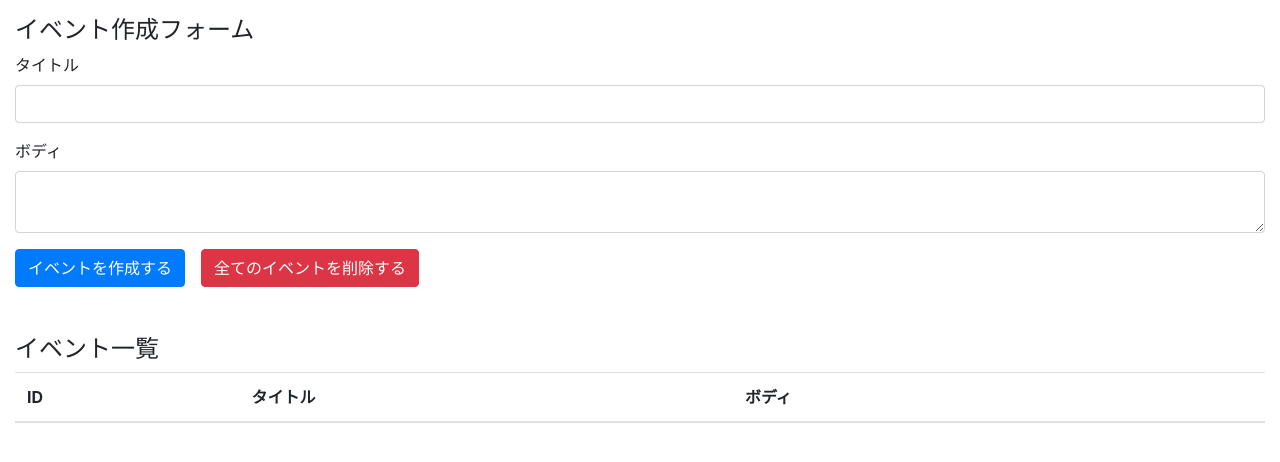
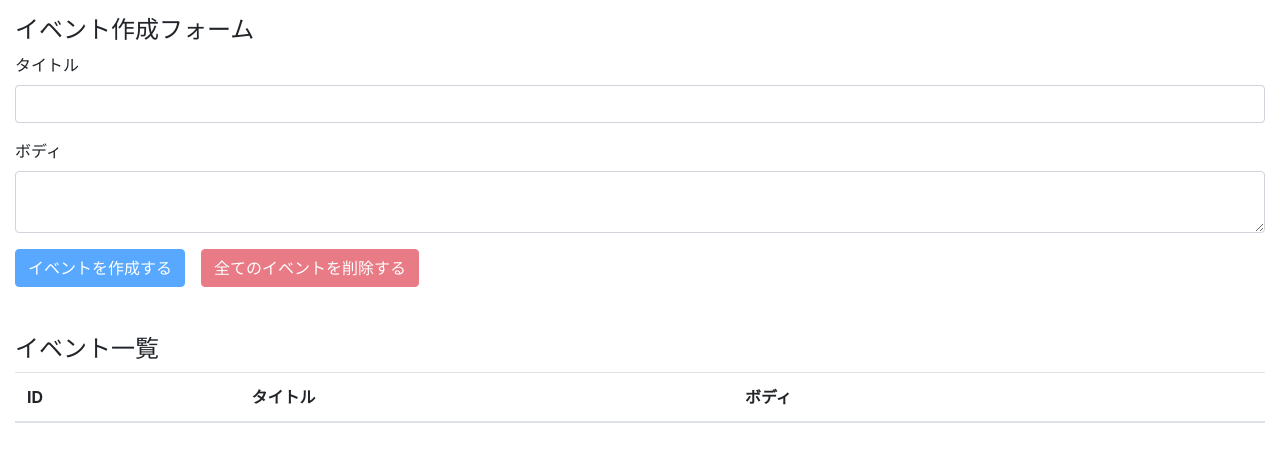
Before and after one commit to ko-to-mi-san/react-hooks-101, a React (Create React App) app: page / in a window 1280 px wide. Shown: the top 462 px of the page. Built offline with nearby package versions, Linux system fonts and the light colour scheme.

Commit message:
ボタンdisabled

```diff
--- a/src/components/App.js
+++ b/src/components/App.js
@@ -26,6 +26,8 @@
     dispatch({ type: 'DELETE_ALL_EVENTS'})
   }
 
+  const unCreatable = title === '' || body === ''
+
   return (
     <>
       <div className="container-fluid">
@@ -39,8 +41,8 @@
             <label htmlFor="formEventBody">ボディ</label>
             <textarea className="form-control" id="formEventBody" value={body} onChange={e => setBody(e.target.value)} />
           </div>
-          <button className="mr-3 btn btn-primary" onClick={addEvent}>イベントを作成する</button>
-          <button className='btn btn-danger' onClick={deleteAllEvents}>全てのイベントを削除する</button>
+          <button className="mr-3 btn btn-primary" onClick={addEvent} disabled={unCreatable}>イベントを作成する</button>
+          <button className='btn btn-danger' onClick={deleteAllEvents} disabled={state.length === 0}>全てのイベントを削除する</button>
         </form>
         <h4 className='mt-5'>イベント一覧</h4>
         <table className='table table-hover'>
```
